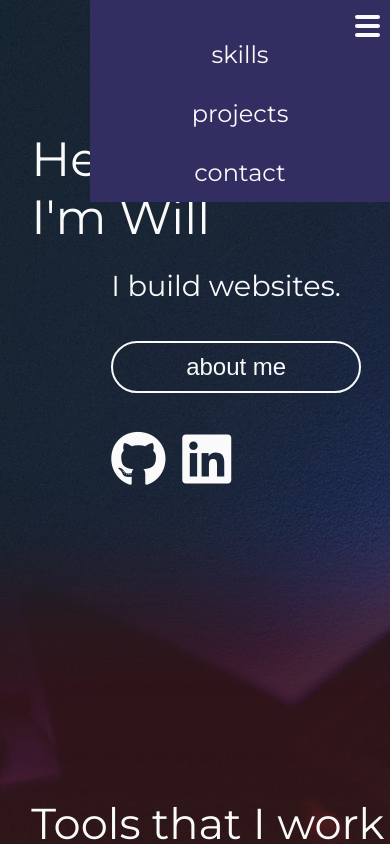
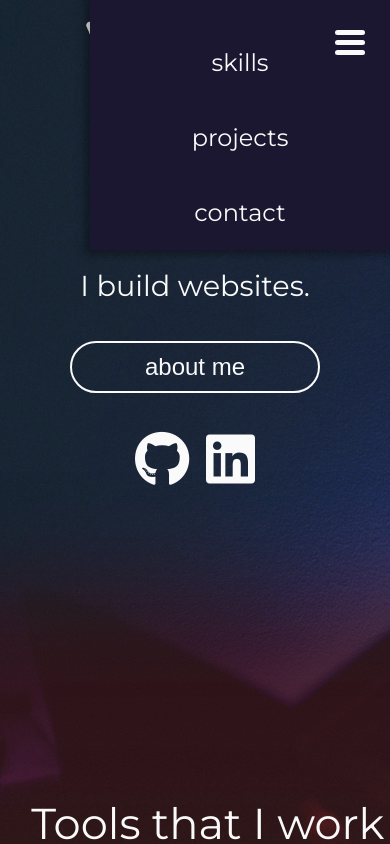
Before and after one commit to WilliamBerlin76/my-website, a React (Create React App) app: page / in a window 390 px wide. Both pictures are taken after a click on the element 372 px from the left and 18 px from the top of the page. Shown: the top 844 px of the page. Built offline with nearby package versions, Linux system fonts and the light colour scheme.

Commit message:
added more styles and hamburger nav animation

```diff
--- a/src/components/about/about.js
+++ b/src/components/about/about.js
@@ -4,8 +4,9 @@ import about from  "./about.module.scss";
 const About = ({ showAbout }) => {
     return (
         <div className={
-                showAbout === true ?
-                `${about.aboutContainer} ${about.fadeInToggle}` :
+                showAbout ?
+                `${about.aboutContainer} ${about.fadeInToggle}`
+                :
                 `${about.aboutContainer} ${about.fadeOutToggle}`
             }>
             <p>
--- a/src/components/hamburger/hamburger.js
+++ b/src/components/hamburger/hamburger.js
@@ -7,7 +7,7 @@ const Hamburger = () => {
 
     const [showNav, setShowNav] = useState(false);
 
-    const toggleNav = e => {
+    const toggleNav = () => {
         setShowNav(!showNav);
     };
 
@@ -18,7 +18,9 @@ const Hamburger = () => {
                 <div className={hamburger.bar}></div>
                 <div className={hamburger.bar}></div>
             </div>
-            {showNav && <HamburgerNav />}
+            <HamburgerNav
+                showNav={showNav}
+            />
         </div>
     )
 };
--- a/src/components/hamburger/hamburger.module.scss
+++ b/src/components/hamburger/hamburger.module.scss
@@ -2,14 +2,14 @@
     position: absolute;
     top: 0;
     right: 0;
-    padding: 10px 10px 0 0;
+    padding: 25px 25px 0 0;
     .bars{
         position: relative;
         cursor: pointer;
         z-index: 4;
         .bar {
-            width: 25px;
-            height: 4px;
+            width: 30px;
+            height: 5px;
             background: #fafafa;
             margin-top: 5px;
             border-radius: 10px;
--- a/src/components/hamburgerNav/hamburgerNav.js
+++ b/src/components/hamburgerNav/hamburgerNav.js
@@ -1,9 +1,14 @@
 import React from "react";
 import hamburgerNav from "./hamburgerNav.module.scss";
 
-const HamburgerNav = () => {
+const HamburgerNav = ({ showNav }) => {
     return (
-        <div className={hamburgerNav.container}>
+        <div className={
+            showNav ?
+                `${hamburgerNav.container} ${hamburgerNav.showNav}`
+                :
+                `${hamburgerNav.container} ${hamburgerNav.hideNav}`
+        }>
             <span>
                 <a href="#skills" className={hamburgerNav.linkItem}>skills</a>
             </span>
--- a/src/components/hamburgerNav/hamburgerNav.module.scss
+++ b/src/components/hamburgerNav/hamburgerNav.module.scss
@@ -3,13 +3,15 @@
     position: absolute;
     top: 0;
     right: 0;
-    background-color: #332e61;
+    background-color: #1b1731;
     display: flex;
     flex-direction: column;
     text-align: center;
     padding-top: 25px;
+    transition: .25s;
+    box-shadow: 0 0 8px 5px #00000057;
     span{
-        margin: 15px 0;
+        margin: 23px 0;
     }
     .linkItem{
         text-decoration: none;
@@ -18,3 +20,12 @@
         cursor: pointer
     }
 }
+
+.showNav{
+    opacity: 1;
+}
+
+.hideNav{
+    opacity: 0;
+    transform: translateY(-150px);
+}
--- a/src/components/nav/nav.js
+++ b/src/components/nav/nav.js
@@ -13,7 +13,7 @@ const Nav = () => {
     return (
         <section className={nav.navContainer}>
             <div className={nav.logoContainer}>
-                <img  className={nav.logo} src={Logo} alt="W logo" />
+                <img className={nav.logo} src={Logo} alt="W logo" />
             </div>
             {width <= 1000 ?
                 <Hamburger /> :
--- a/src/components/nav/nav.module.scss
+++ b/src/components/nav/nav.module.scss
@@ -6,13 +6,10 @@
     width: 100%;
     max-width: 100%;
     z-index: 3;
-    @media screen and (max-width: 1000px) {
-        justify-content: space-around;
-    }
     .logo{
         margin-left: 50px;
         @media screen and (max-width: 1000px) {
-            margin-left: 10px;
+            margin-left: 0;
         }
     }
     .navButtons{
--- a/src/pages/home/home.module.scss
+++ b/src/pages/home/home.module.scss
@@ -3,7 +3,8 @@
     display: flex;
     position: relative;
     @media screen and (max-width: 1000px){
-        flex-direction: column
+        flex-direction: column;
+        text-align: center;
     }
     .colorOverlay{
         width: 100%;
@@ -24,7 +25,7 @@
         margin-left: 8%;
         margin: 200px 8%;
         @media screen and (max-width: 1000px){
-            margin: 130px 8% 0;
+            margin: 130px 0 0;
         }
         .headerText{
             font-size: 5rem;
@@ -39,6 +40,9 @@
             @media screen and (max-width: 1350px){
                 font-size: 1.8rem;
                 margin-left: 80px;
+            }
+            @media screen and (max-width: 1000px){
+                margin-left: 0
             }
         }
         .aboutButton{
@@ -62,6 +66,10 @@
                 font-size: 1.5rem;
                 margin-left: 80px;
             }
+            @media screen and (max-width: 1000px){
+                font-size: 1.5rem;
+                margin: 38px auto;
+            }
         }
         .iconContainer{
             display: flex;
@@ -69,7 +77,7 @@
             width: 200px;
             justify-content: space-between;
             @media screen and (max-width: 1350px){
-                margin-left: 80px;
+                margin: 0 auto;
                 width: 120px;
             }
         }
```
